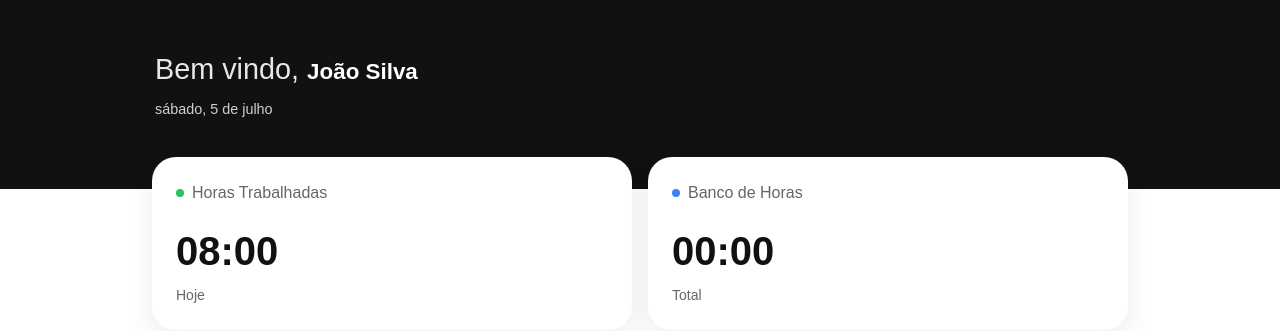
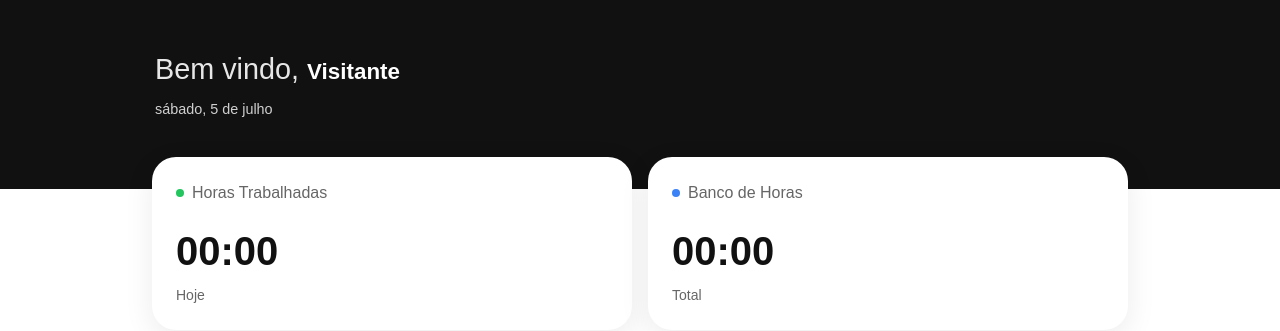
Before and after one commit to DevLucasFontoura/HoraCertaMPV, a Next.js app: page /bemvindo in a window 1280 px wide. Shown: the top 331 px of the page. Built offline with nearby package versions, Linux system fonts and the light colour scheme; no server answers.

Commit message:
puxar nome de user na tela bem vindo

```diff
--- a/app/bemvindo/bemvindo.tsx
+++ b/app/bemvindo/bemvindo.tsx
@@ -4,51 +4,10 @@ import { useEffect, useState } from 'react';
 import BottomNav from '../components/Menu/menu';
 import styles from './bemvindo.module.css';
 import { motion } from 'framer-motion';
-
-interface UserData {
-  name: string;
-  email: string;
-  settings: {
-    notifications: {
-      email: boolean;
-      push: boolean;
-    };
-    workHours: {
-      daily: number;
-      weekly: number;
-    };
-  };
-  createdAt: string;
-}
+import { useAuth } from '../hooks/useAuth';
 
 const BemVindo = () => {
-  const [userData, setUserData] = useState<UserData | null>(null);
-  const [loading, setLoading] = useState(true);
-
-  useEffect(() => {
-    // Simular carregamento de dados
-    const mockUserData: UserData = {
-      name: 'João Silva',
-      email: 'joao@exemplo.com',
-      settings: {
-        notifications: {
-          email: true,
-          push: true,
-        },
-        workHours: {
-          daily: 8,
-          weekly: 40,
-        },
-      },
-      createdAt: new Date().toISOString(),
-    };
-
-    // Simular delay de carregamento
-    setTimeout(() => {
-      setUserData(mockUserData);
-      setLoading(false);
-    }, 1000);
-  }, []);
+  const { user, userData, loading } = useAuth();
 
   const formatDate = () => {
     return new Date().toLocaleDateString('pt-BR', {
@@ -100,7 +59,7 @@ const BemVindo = () => {
               <span className={styles.statsLabel}>Horas Trabalhadas</span>
             </div>
             <div className={styles.statsValue}>
-              {loading ? '--:--' : formatWorkHours(userData?.settings?.workHours?.daily || 0)}
+              {loading ? '--:--' : formatWorkHours(userData?.workHours || 0)}
             </div>
             <div className={styles.statsSubtext}>Hoje</div>
           </motion.div>
```
